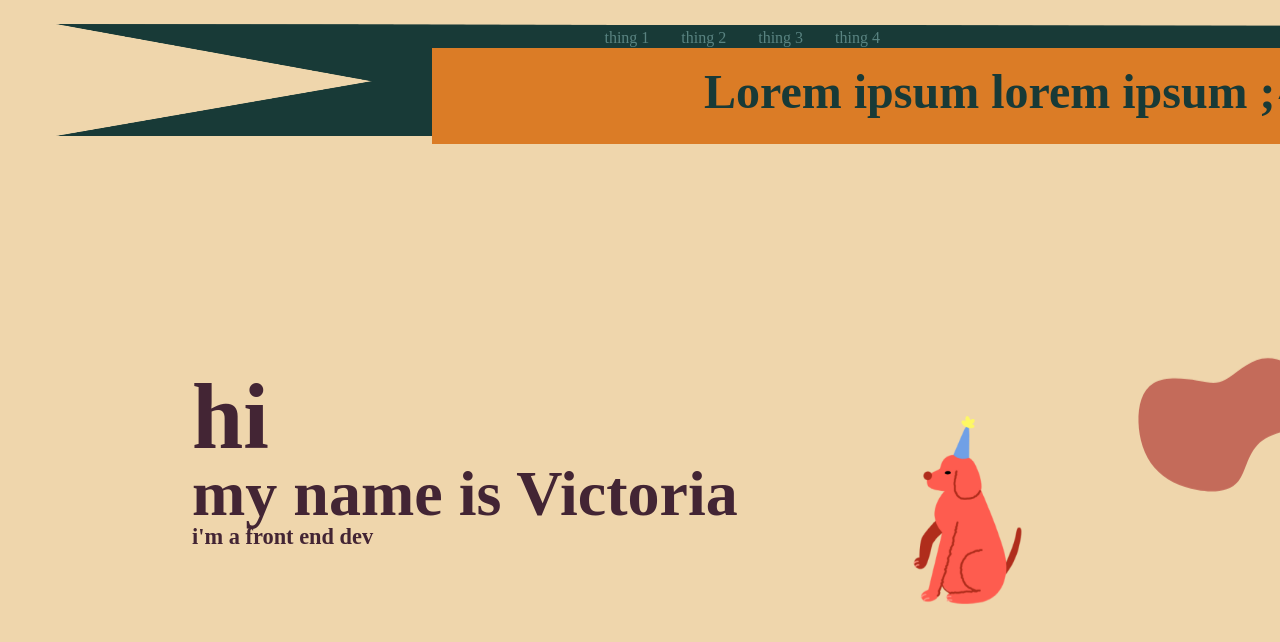
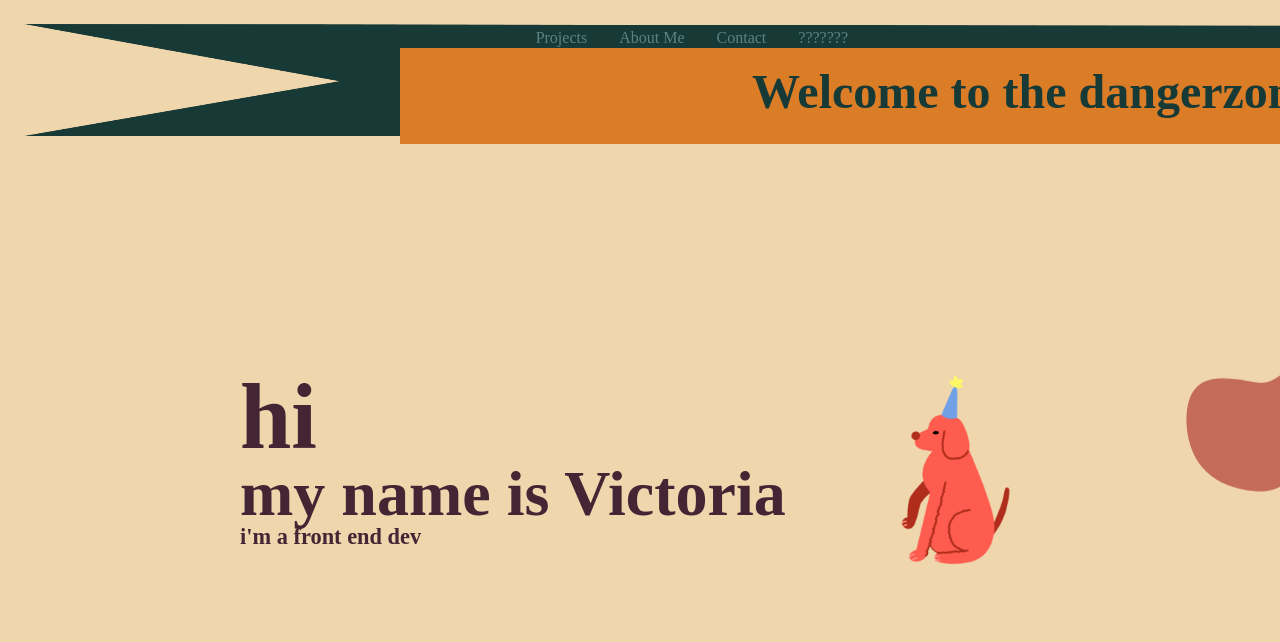
Before and after one commit to victoriarog/M15Project, a React (Create React App) app: page / in a window 1280 px wide. Shown: the top 642 px of the page. Built offline with nearby package versions, Linux system fonts and the light colour scheme; a web font is replaced by a local one.

Commit message:
blip blop

```diff
--- a/src/components/Cards/Cards.js
+++ b/src/components/Cards/Cards.js
@@ -15,7 +15,7 @@ export const Cards = () => {
         <div className={s.cardline}>
 
         <ReactCardFlip isFlipped={flip}
-            flipDirection="vertical">
+            flipDirection="horizontal">
             <div class={s.card} onClick={() => setFlip(!flip)}>
                 <div class={s.container}>
                 <img src={"assets/dog2.png"} className={s.cardImg}/>
@@ -53,7 +53,7 @@ export const Cards = () => {
             </ReactCardFlip>
 
             <ReactCardFlip isFlipped={flip2}
-            flipDirection="vertical">
+            flipDirection="horizontal">
             <div class={s.card} onClick={() => setFlip2(!flip2)}>
                 <div class={s.container}>
                 <img src={"assets/dog2.png"} className={s.cardImg}/>
--- a/src/components/Cards/Cards.module.css
+++ b/src/components/Cards/Cards.module.css
@@ -12,6 +12,8 @@
   box-shadow: 0 4px 8px 0 rgba(0,0,0,0.2);
   transition: 0.3s;
 
+  height: 20rem;
+  width: 15rem;
 }
 
 .card:hover {
@@ -21,8 +23,6 @@
 .cardImg {
   height: 150px;
   width: auto;
-
-
 }
 
 .ct {
--- a/src/components/Container/Container.module.css
+++ b/src/components/Container/Container.module.css
@@ -1,8 +1,8 @@
 .container {
-  /* max-width: 720px;
-  margin: 0 auto; */
+  /* max-width: 720px; */
+  margin: 0 auto;
   height: 100%;
-  padding-left: 15vw;
-  padding-right: 10vw;
+  padding-left: 15rem;
+  padding-right: 10rem;
 
 }
--- a/src/components/Landing/Landing.js
+++ b/src/components/Landing/Landing.js
@@ -6,11 +6,14 @@ import { Parallax } from 'react-scroll-parallax';
 export const Landing = () => {
     return (
             <Parallax translateY={[-20, 20]}>
+            {/* <div className={s.ld}>
+                <img src={"assets/bms.png"} className={s.bms} />
+                <img src={"assets/circle.png"} className={s.circle} />
+            </div> */}
             <div className={s.introtxt}>
                 <img src={"assets/dog1.png"} className={s.img} />
                 <img src={"assets/blob.svg"} className={s.blob} />
                 <img src={"assets/blob1.svg"} className={s.blob1} />
-            {/* <Spacer size={64} /> */}
                 <Heading1>hi</Heading1>
                 <Heading2>my name is Victoria</Heading2>
                 <Texts>i'm a front end dev</Texts>
--- a/src/components/Landing/Landing.module.css
+++ b/src/components/Landing/Landing.module.css
@@ -1,12 +1,32 @@
+.ld {
+    float: left;
+    margin-left: -12rem;
+    position: sticky;
+}
+
+.bms {
+    height: 4rem;
+    width: auto;
+    transform: rotate(180deg);
+    z-index: 3;
+}
+
+.circle {
+    height: 5rem;
+    width: auto;
+    padding-bottom: 0.4rem;
+    margin-right: -5rem;
+    z-index: 4;
+}
+
 .introtxt {
     color: var(--color-purple);
-    /* padding-left: 10vh; */
 }
 
 .img {
     position: relative;
     left: 75%;
-    top: 30vh;
+    top: 25vh;
     height: 200px;
     width: auto;
     z-index: 5;
--- a/src/components/NavBar/Navbar.js
+++ b/src/components/NavBar/Navbar.js
@@ -12,20 +12,20 @@ export const Navbar = () => {
           axis="horizontal"
           size={64}
         />
-        <li>thing 1</li>
+        <li>Projects</li>
         <Spacer style={{ display: "inline-block" }} size={32} />
-        <li>thing 2</li>
+        <li>About Me</li>
         <Spacer style={{ display: "inline-block" }} size={32} />
-        <li>thing 3</li>
+        <li>Contact</li>
         <Spacer style={{ display: "inline-block" }} size={32} />
-        <li>thing 4</li>
+        <li>???????</li>
         <Spacer
           style={{ display: "inline-block" }}
           axis="horizontal"
           size={64}
         />
       </ul>
-      <h1 className={s.letters}>Lorem ipsum lorem ipsum ;^;</h1>
+      <h1 className={s.letters}>Welcome to the dangerzone</h1>
     </div>
   );
 };
```
Lines whose indentation alone changed are shown as unchanged.
